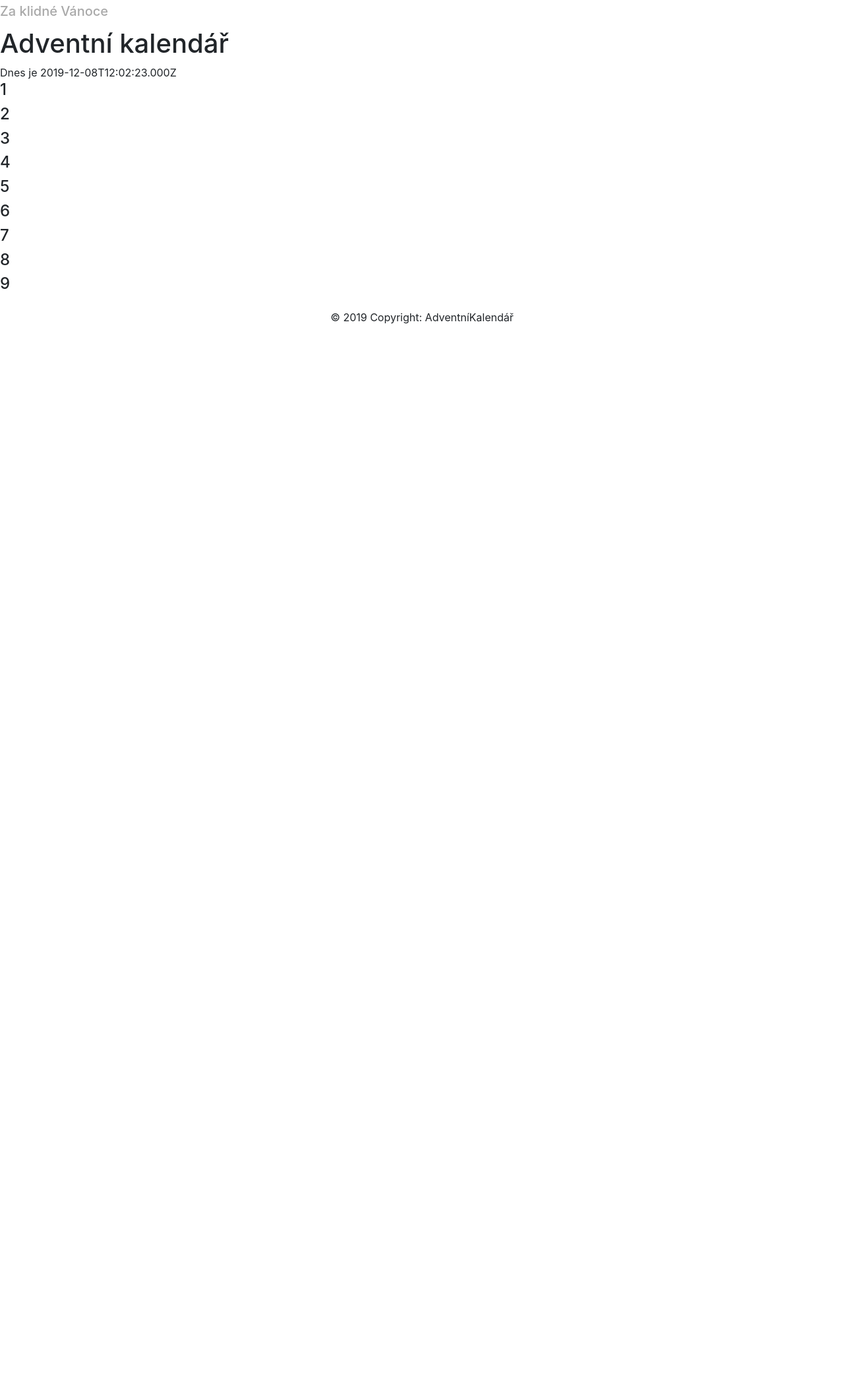
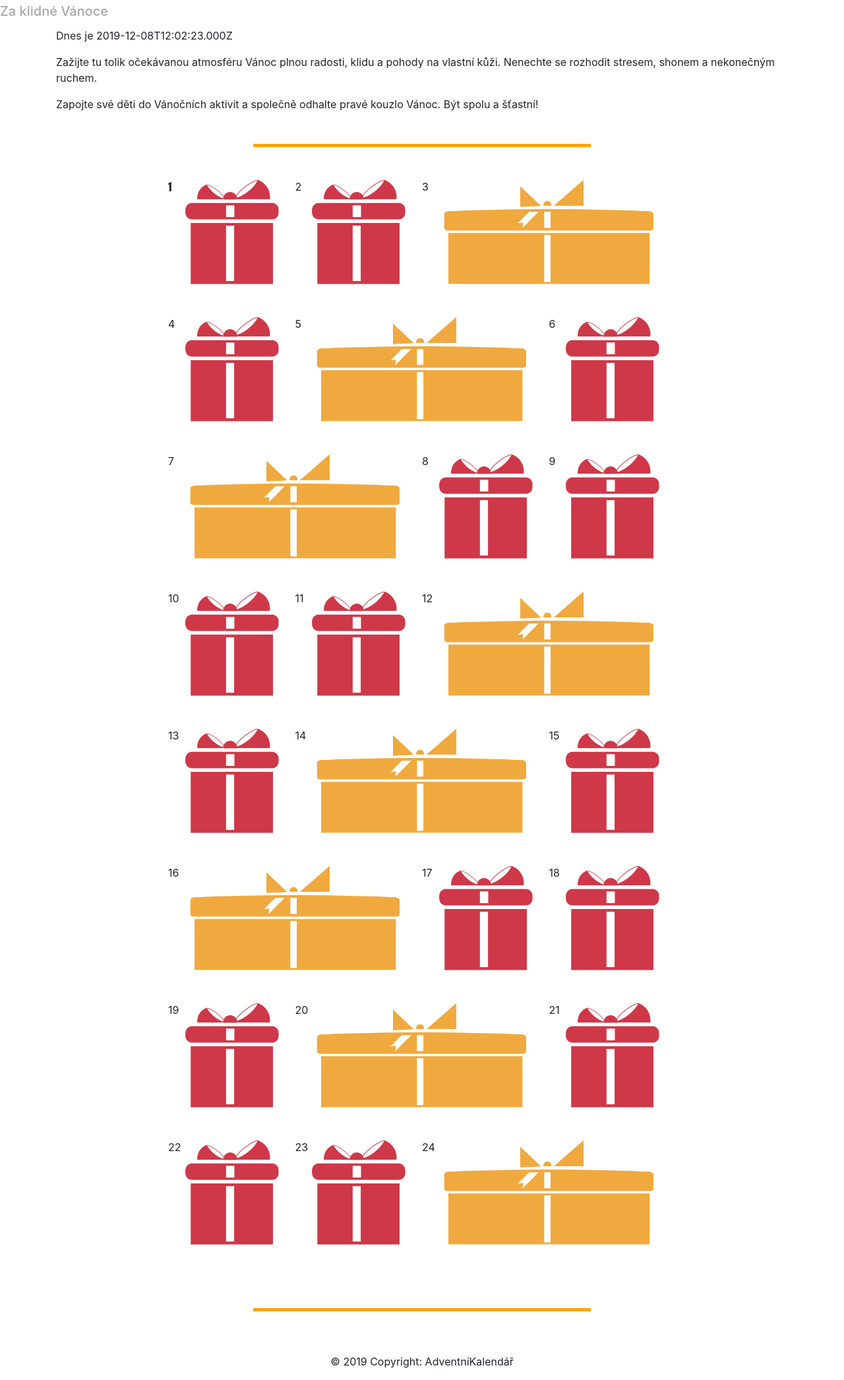
Before and after one commit to meguska/advent_calendar, a Flask app: page /sdetmi/ in a window 1280 px wide. Shown: the whole page at 66% size. Before the commit the page ends 491 px from the top, so only its background shows below. Run offline with Flask 2, Linux system fonts and the light colour scheme; some libraries are stand-ins or nearby versions.

Commit message:
add basic styling to advent calendar

```diff
--- a/app.py
+++ b/app.py
@@ -19,6 +19,11 @@ def home():
 def sdetmi():
    return render_template("sdetmi.html")
 
+@app.route('/pernicky/<id>', methods=['GET'])
+def pernicky(id):
+    #pernicky = db.pernicky(id)
+    return render_template("pernicky.html")
+
 @app.route('/singles/')
 def singles():
    return render_template("singles.html")
--- a/static/main.css
+++ b/static/main.css
@@ -86,5 +86,5 @@ h3 {
   position: absolute;
   bottom: 0;
   width: 100%;
-  height: 1 rem;
+  height: 1rem;
 }
--- a/templates/sdetmi.html
+++ b/templates/sdetmi.html
@@ -1,28 +1,129 @@
-{% extends "layout.html" %}
+{% extends "layout.html" %} {% block content %}
+<div class="container ">
+  <div class="row">
+    <div class="col-md-12">
+      <p>Dnes je <span id="datum"></span></p>
+    </div>
+  </div>
+</div>
+<div class="container ">
+  <div class="row">
+    <div class="col-md-12">
+      <p>
+        Zažijte tu tolik očekávanou atmosféru Vánoc plnou radosti, klidu a
+        pohody na vlastní kůži. Nenechte se rozhodit stresem, shonem a
+        nekonečným ruchem.
+      </p>
+      <p>
+        Zapojte své děti do Vánočních aktivit a společně odhalte pravé kouzlo
+        Vánoc. Být spolu a šťastní!
+      </p>
+    </div>
+  </div>
+</div>
 
-{% block content %}
-<h1>Adventní kalendář</h1>
-<div>Dnes je <span id="datum"></span></div>
-<h4>1</h4>
-<h4>2</h4>
-<h4>3</h4>
-<h4>4</h4>
-<h4>5</h4>
-<h4>6</h4>
-<h4>7</h4>
-<h4>8</h4>
-<h4>9</h4>
+<div class="advent-calendar-footer"></div>
 
-<!-- Scripts -->
+<div class="container advent-calendar ">
+  <div class="advent-calendar-row">
+    <div class="tile tile-small"><span class="test">1</span></div>
+    <div class="tile tile-small tile-center">2</div>
+    <div class="tile tile-large tile-last">3</div>
+  </div>
+  <div class="advent-calendar-row">
+    <div class="tile tile-small">4</div>
+    <div class="tile tile-large tile-center">5</div>
+    <div class="tile tile-small tile-last">6</div>
+  </div>
+  <div class="advent-calendar-row">
+    <div class="tile tile-large">7</div>
+    <div class="tile tile-small tile-center">8</div>
+    <div class="tile tile-small tile-last">9</div>
+  </div>
+  <div class="advent-calendar-row">
+    <div class="tile tile-small">10</div>
+    <div class="tile tile-small tile-center">11</div>
+    <div class="tile tile-large tile-last">12</div>
+  </div>
+  <div class="advent-calendar-row">
+    <div class="tile tile-small">13</div>
+    <div class="tile tile-large tile-center">14</div>
+    <div class="tile tile-small tile-last">15</div>
+  </div>
+  <div class="advent-calendar-row">
+    <div class="tile tile-large">16</div>
+    <div class="tile tile-small tile-center">17</div>
+    <div class="tile tile-small tile-last">18</div>
+  </div>
+  <div class="advent-calendar-row">
+    <div class="tile tile-small">19</div>
+    <div class="tile tile-large tile-center">20</div>
+    <div class="tile tile-small tile-last">21</div>
+  </div>
+  <div class="advent-calendar-row">
+    <div class="tile tile-small">22</div>
+    <div class="tile tile-small tile-center">23</div>
+    <div class="tile tile-large tile-last">24</div>
+  </div>
+</div>
+
+<div class="advent-calendar-footer"></div>
 
 <script>
-    const currentDate = new Date();
+  const currentDate = new Date();
 
-    document.getElementById("datum").innerHTML = currentDate.toISOString();
+  document.getElementById("datum").innerHTML = currentDate.toISOString();
 
-    console.log('INTERNAL', currentDate);
+  console.log("INTERNAL", currentDate);
 </script>
 
+<style>
+  .test {
+    font-family: "Impact";
+  }
+  .advent-calendar {
+    width: 50rem;
+    margin: 0 auto 3rem;
+    padding-bottom: 3rem;
+  }
 
+  .advent-calendar-row {
+    display: flex;
+    margin-top: 3rem;
+  }
+
+  .tile {
+    height: 10rem;
+    background-size: contain;
+    background-repeat: no-repeat;
+    background-origin: content-box;
+    background-position: center;
+  }
+
+  .tile-small {
+    width: 25%;
+    background-image: url("../static/minbox.png");
+  }
+
+  .tile-large {
+    width: 50%;
+    background-image: url("../static/maxbox.png");
+  }
+/*
+  .tile-center {
+    background-position: center;
+  }
+
+  .tile-last {
+    background-position: right;
+  }*/
+
+  .advent-calendar-footer {
+    height: 0.3rem;
+    width: 40%;
+    background-color: orange;
+    margin: 2rem auto 3rem;
+  }
+</style>
 
 {% endblock %}
```
Also changed, not shown: scripts/calendar.js (deleted), static/maxbox.png (added), static/minbox.png (added).
